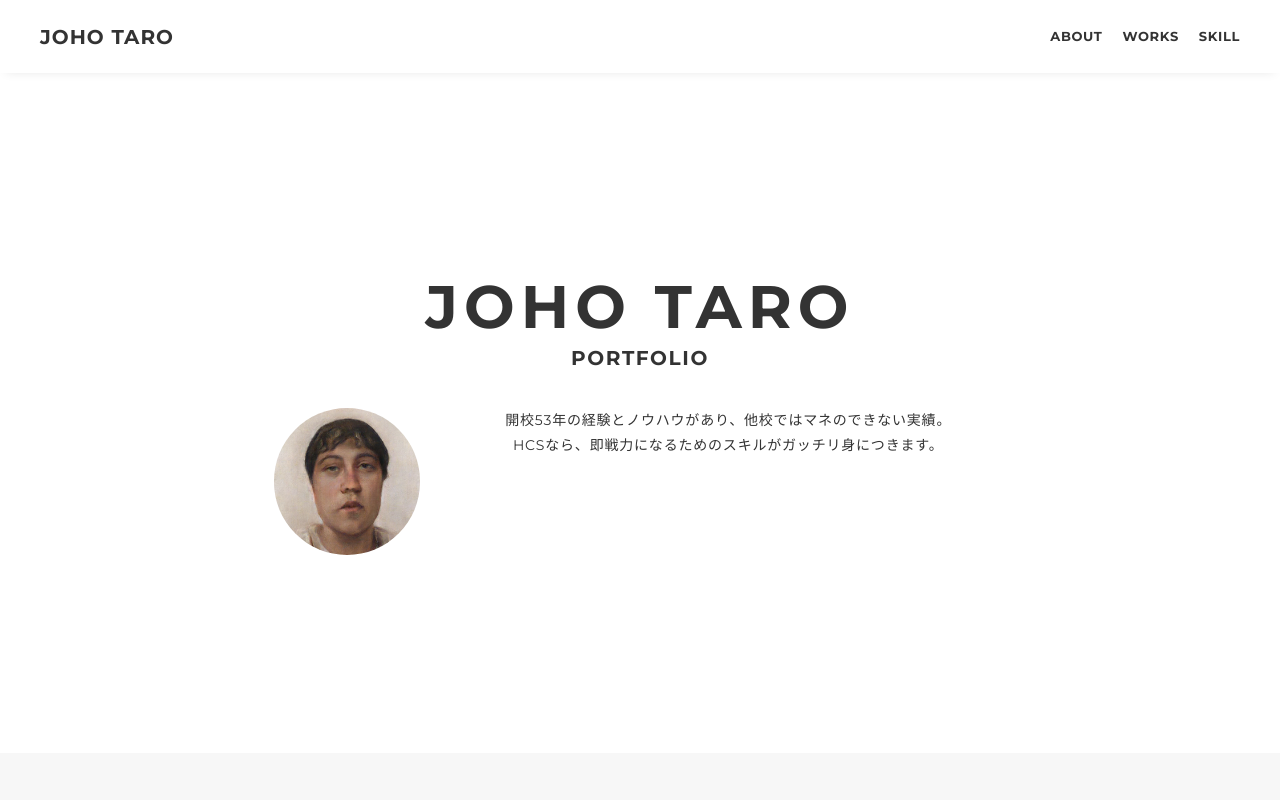
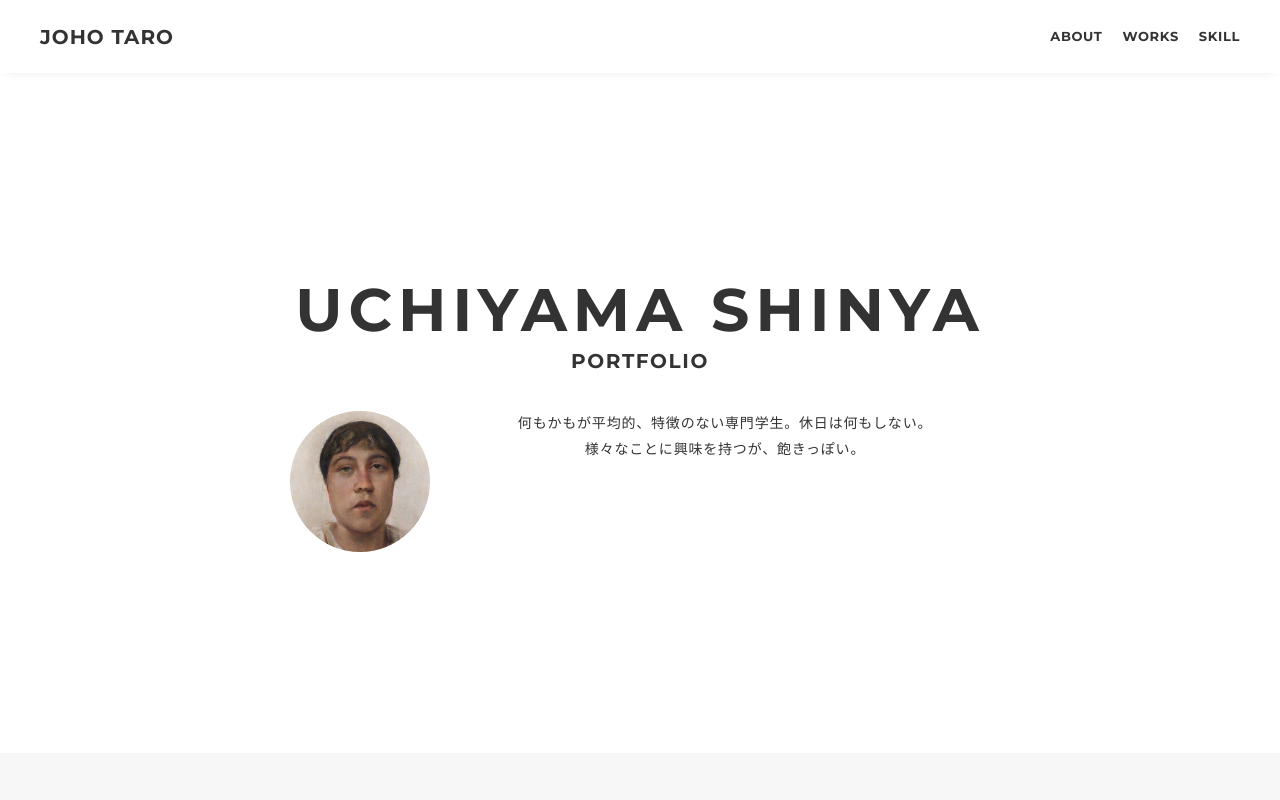
Before and after one commit to 20213094-uchiyamashinya/S1A107, a plain HTML site: page index.html in a window 1280 px wide. Shown: the top 800 px of the page. Drawn offline with nearby package versions, Linux system fonts and the light colour scheme.

Commit message:
Add files via upload
ポートフォリオ

```diff
--- a/index.html
+++ b/index.html
@@ -36,15 +36,15 @@
 			<!-- main-visual -->
 			<div class="main-visual" id="about">
 				<div class="main-visual-inner">
-					<p class="main-visual-title">JOHO TARO</p>
+					<p class="main-visual-title">UCHIYAMA SHINYA</p>
 					<p class="main-visual-subtitle">PORTFOLIO</p>
 					<div class="main-visual-profile">
 						<p class="main-visual-img">
 							<img src="portfolio/img/profile.png" alt="自画像" />
 						</p>
 						<p class="main-visual-text">
-							開校53年の経験とノウハウがあり、<br class="sp-only">他校ではマネのできない実績。<br>
-							HCSなら、即戦力になるためのスキルが<br class="sp-only">ガッチリ身につきます。<br>
+							何もかもが平均的、特徴のない専門学生。<br class="sp-only">休日は何もしない。<br>
+							様々なことに興味を持つが、<br class="sp-only">飽きっぽい。<br>
 						</p>
 					</div>
 				</div>
```
